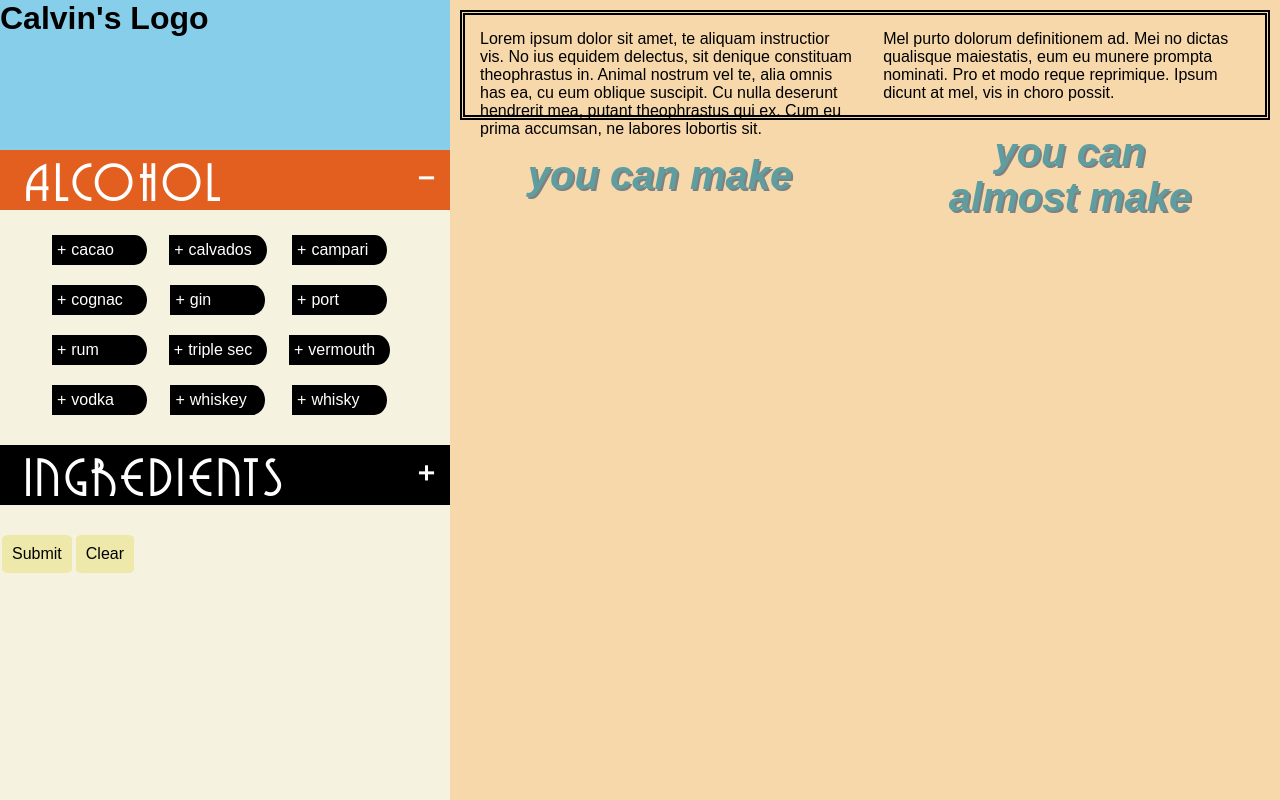
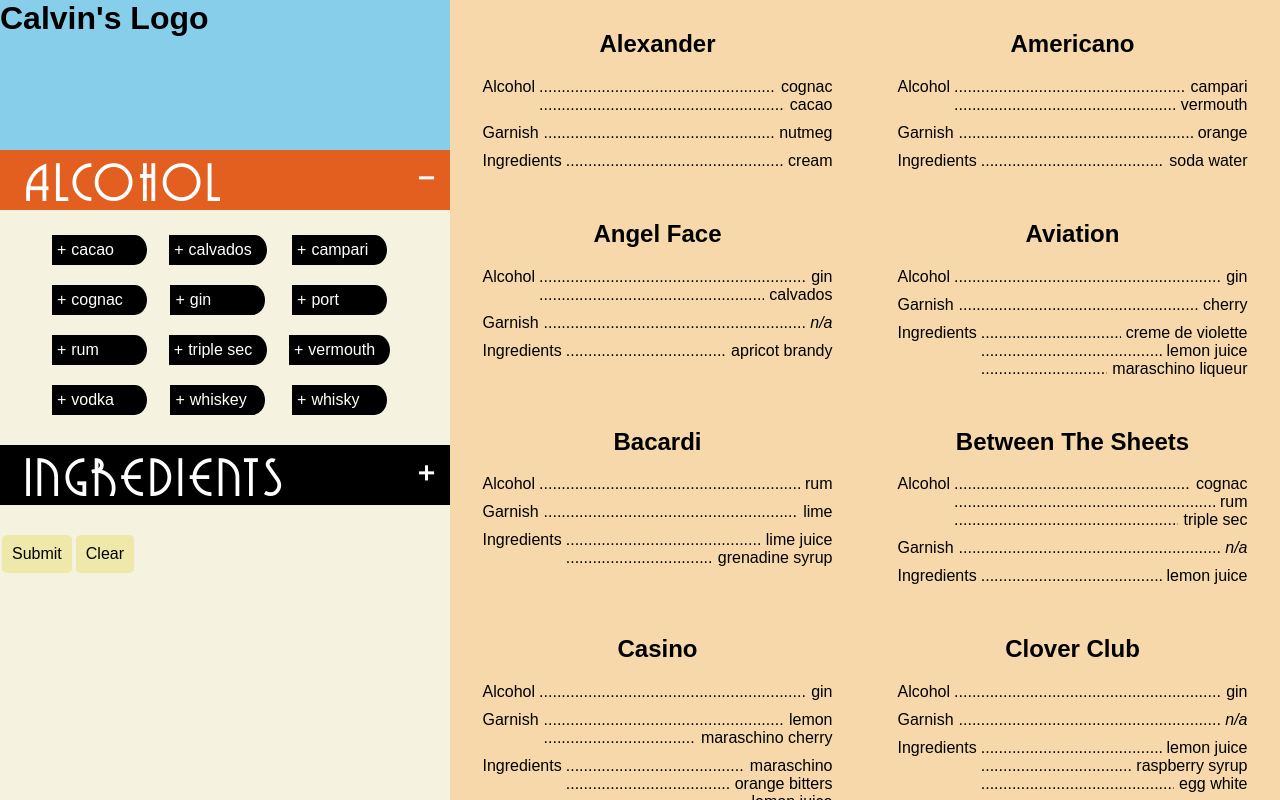
Before and after one commit to PGalicia/CocktailFinder, a React (Create React App) app: page / in a window 1280 px wide. Both pictures are taken after a click on the button "ok!". Shown: the top 800 px of the page. Built offline with nearby package versions, Linux system fonts and the light colour scheme.

Commit message:
Fix linking page

```diff
--- a/src/components/container/home.jsx
+++ b/src/components/container/home.jsx
@@ -8,6 +8,7 @@ import "../../style/home.css";
 // Components - Presentational
 import Result from "../presentational/result";
 import Greeting from "../presentational/greeting";
+import DisplayCocktail from "../presentational/displayCocktail";
 
 // Redux
 import { connect } from "react-redux";
@@ -28,12 +29,15 @@ class Home extends Component {
     return (
       <React.Fragment>
         {this.props.isGreetOpen === false ? (
-          <Result
-            possible={this.props.possibleCocktails}
-            close={this.props.closeCocktails}
-          />
+          this.props.selected.every(current => current.chosen.length === 0) ? (
+            <DisplayCocktail name="n/a" result={this.props.cocktails} />
+          ) : (
+            <Result
+              possible={this.props.possibleCocktails}
+              close={this.props.closeCocktails}
+            />
+          )
         ) : (
-          // <Result name="n/a" result={this.props.cocktails} />
           <Greeting />
         )}
       </React.Fragment>
--- a/src/components/presentational/cocktailCard.jsx
+++ b/src/components/presentational/cocktailCard.jsx
@@ -13,7 +13,7 @@ const CocktailCard = props => (
       <div className="item-list">
         {props.cocktail.alcohol.map(alc => {
           return (
-            <div className="text">
+            <div className="text" key={alc}>
               <p>{alc.toLowerCase()}</p>
               <span className="dotted" />
             </div>
@@ -26,7 +26,7 @@ const CocktailCard = props => (
       <div className="item-list">
         {props.cocktail.garnish.map(gar => {
           return (
-            <div className="text">
+            <div className="text" key={gar}>
               <p>{gar.toLowerCase()}</p>
               <span className="dotted" />
             </div>
@@ -47,7 +47,7 @@ const CocktailCard = props => (
       <div className="item-list">
         {props.cocktail.ingredients.map(ingre => {
           return (
-            <div className="text">
+            <div className="text" key={ingre}>
               <p>{ingre.toLowerCase()}</p>
               <span className="dotted" />
             </div>
--- a/src/components/presentational/displayCocktail.jsx
+++ b/src/components/presentational/displayCocktail.jsx
@@ -3,6 +3,7 @@
 */
 
 import React from "react";
+import "../../style/displayCocktail.css";
 
 // Container Component
 import CocktailCard from "../presentational/cocktailCard";
@@ -13,7 +14,7 @@ const DisplayCocktail = props => {
       {props.name !== "n/a" ? <h4>{props.name}</h4> : null}
       <div className="cocktail-list">
         {props.result.map(cocktail => {
-          return <CocktailCard cocktail={cocktail} />;
+          return <CocktailCard key={cocktail.name} cocktail={cocktail} />;
         })}
       </div>
     </div>
--- a/src/components/presentational/filterResult.jsx
+++ b/src/components/presentational/filterResult.jsx
@@ -14,7 +14,7 @@ const FilterResult = props => {
       <h2 className="filter-result-title">{props.name}</h2>
       <div className="filter-result-list">
         {props.result.map(cocktail => {
-          return <CocktailCard cocktail={cocktail} />;
+          return <CocktailCard key={cocktail.name} cocktail={cocktail} />;
         })}
       </div>
     </div>
--- /dev/null
+++ b/src/style/displayCocktail.css
@@ -0,0 +1,4 @@
+.cocktail-list {
+  display: grid;
+  grid-template-columns: repeat(2, auto);
+}
```
